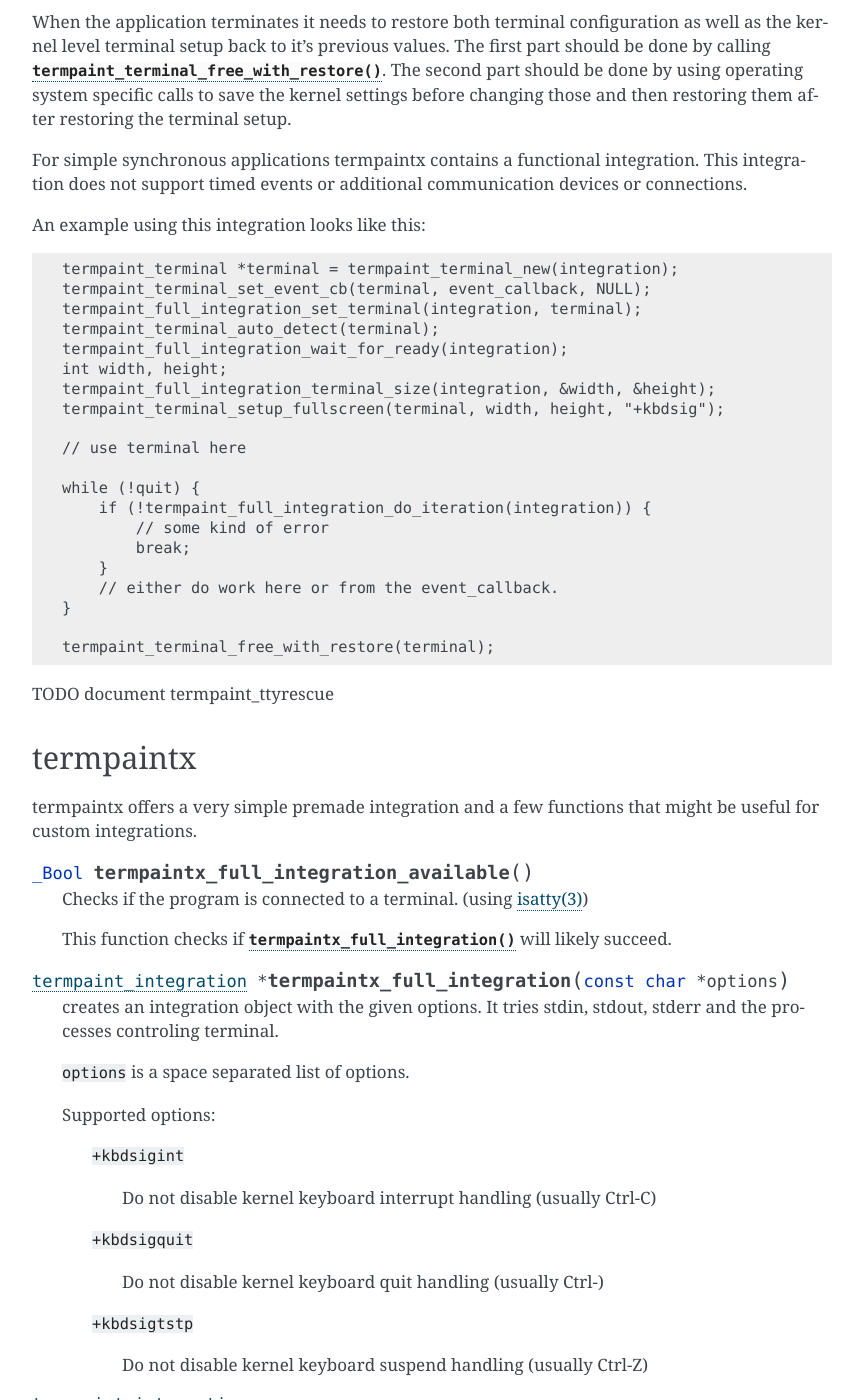
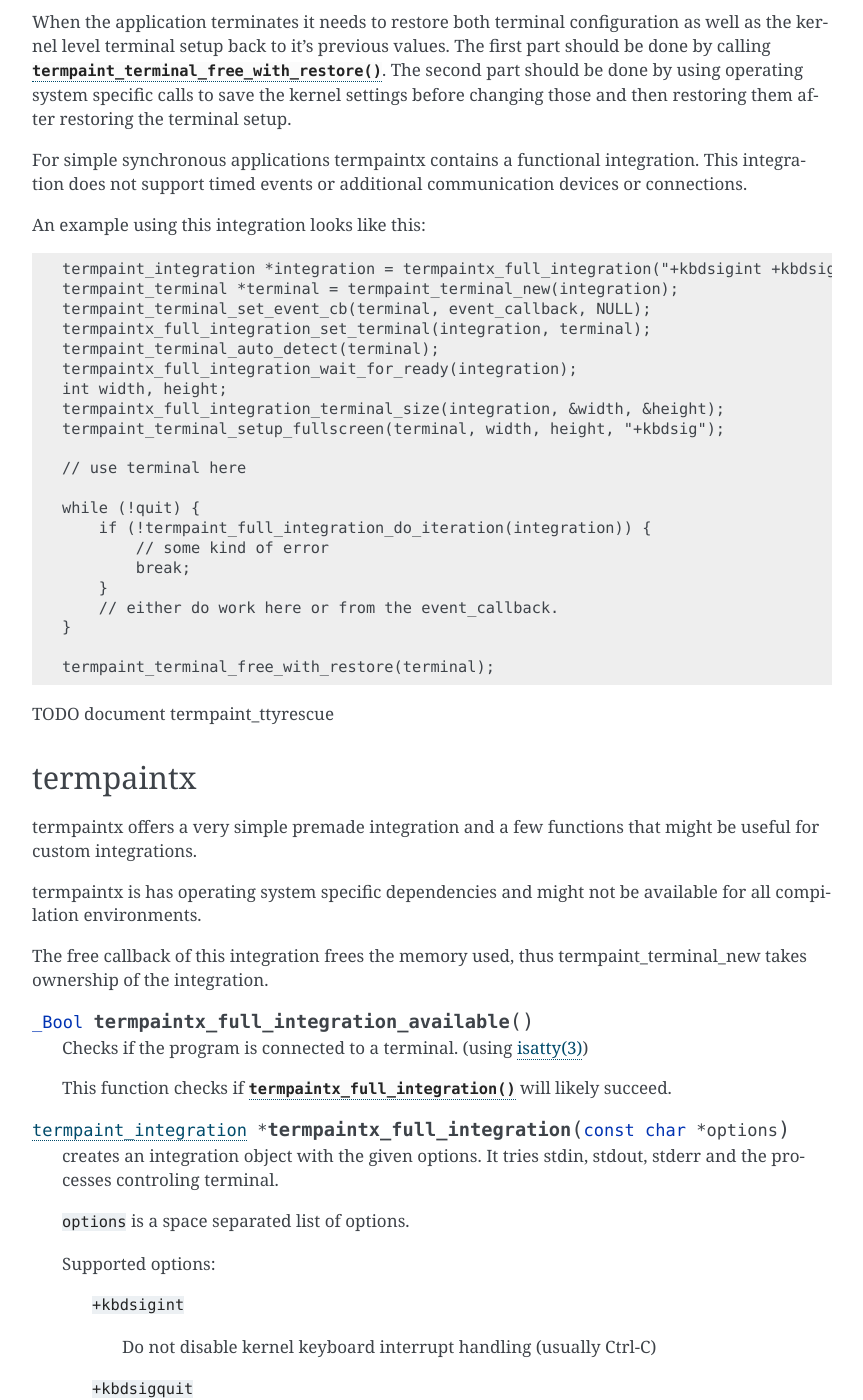
Before and after one commit to termpaint/termpaint, a Sphinx documentation site: the page built from doc/integration.rst, in a window 1280 px wide and 1400 px high, scrolled down 1882 px. Shown: the whole window, without its empty margins (288-1151 px from the left). Built offline with Sphinx 7.4.7, drawn with Linux system fonts in a browser that asks for light colours.

Commit message:
doc: integration: Update a bit to fit current naming and add additional information.

```diff
--- a/doc/integration.rst
+++ b/doc/integration.rst
@@ -88,13 +88,14 @@ timed events or additional communication devices or connections.
 
 An example using this integration looks like this::
 
+  termpaint_integration *integration = termpaintx_full_integration("+kbdsigint +kbdsigtstp");
   termpaint_terminal *terminal = termpaint_terminal_new(integration);
   termpaint_terminal_set_event_cb(terminal, event_callback, NULL);
-  termpaint_full_integration_set_terminal(integration, terminal);
+  termpaintx_full_integration_set_terminal(integration, terminal);
   termpaint_terminal_auto_detect(terminal);
-  termpaint_full_integration_wait_for_ready(integration);
+  termpaintx_full_integration_wait_for_ready(integration);
   int width, height;
-  termpaint_full_integration_terminal_size(integration, &width, &height);
+  termpaintx_full_integration_terminal_size(integration, &width, &height);
   termpaint_terminal_setup_fullscreen(terminal, width, height, "+kbdsig");
 
   // use terminal here
@@ -115,6 +116,11 @@ termpaintx
 ----------
 
 termpaintx offers a very simple premade integration and a few functions that might be useful for custom integrations.
+
+termpaintx is has operating system specific dependencies and might not be available for all compilation environments.
+
+The free callback of this integration frees the memory used, thus termpaint_terminal_new takes ownership of the
+integration.
 
 .. c:function:: _Bool termpaintx_full_integration_available()
 
```
